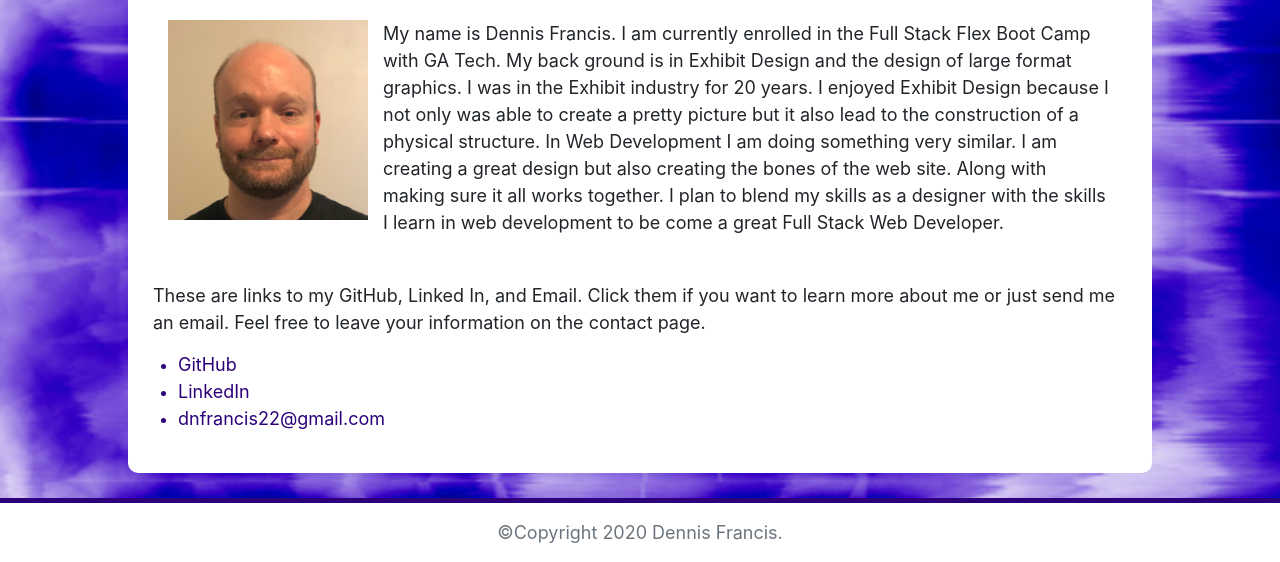
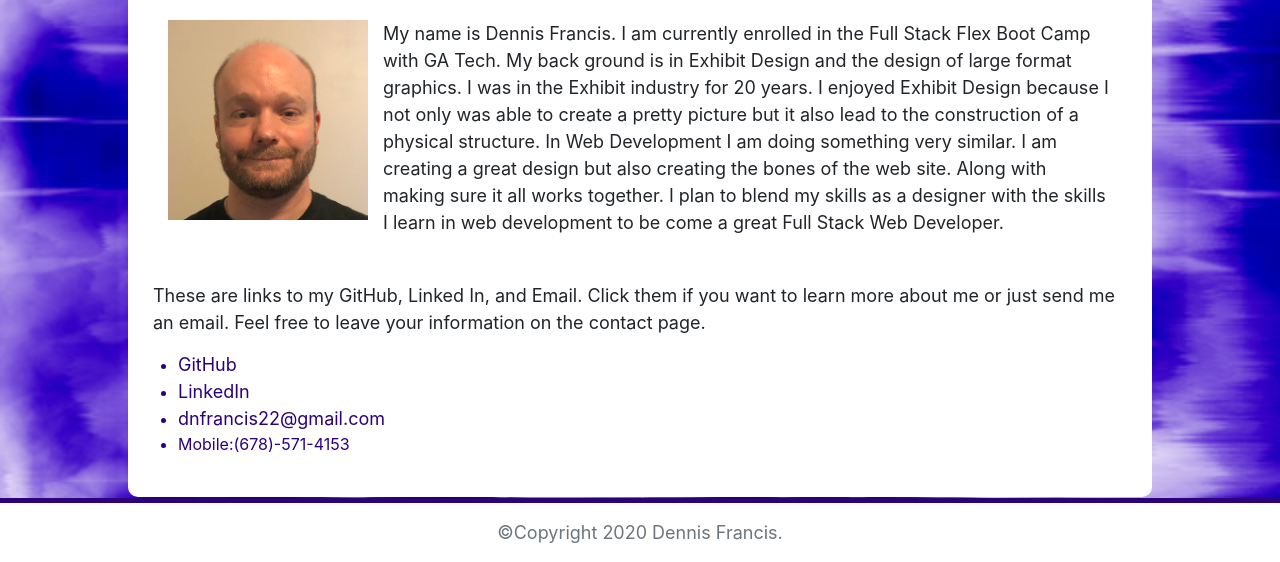
Before and after one commit to dnfrancis22/Revised-Portfolio, a plain HTML site: page index.html in a window 1280 px wide. Shown: the part 238-800 px from the top of the page. Drawn offline with nearby package versions, Linux system fonts and the light colour scheme.

Commit message:
updated readme.

```diff
--- a/index.html
+++ b/index.html
@@ -93,6 +93,7 @@
             <li>
               <a href="mailto:dnfrancis22@gmail.com">dnfrancis22@gmail.com</a>
             </li>
+            <li>Mobile:(678)-571-4153</li>
         </section>
       </article>
     </main>
```
Also changed, not shown: assets/AboutMeMobile.jpg (deleted), assets/Contact.jpg (deleted), 7 other files.
